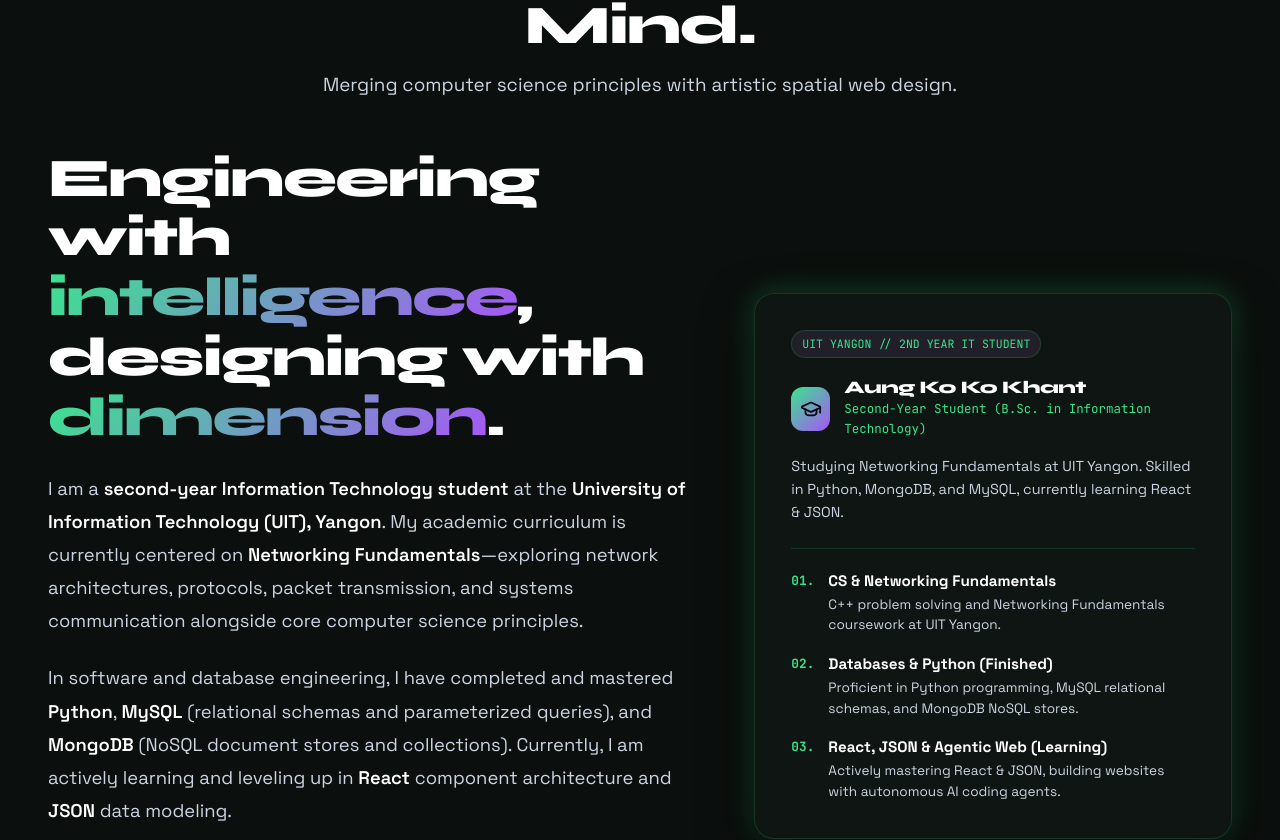
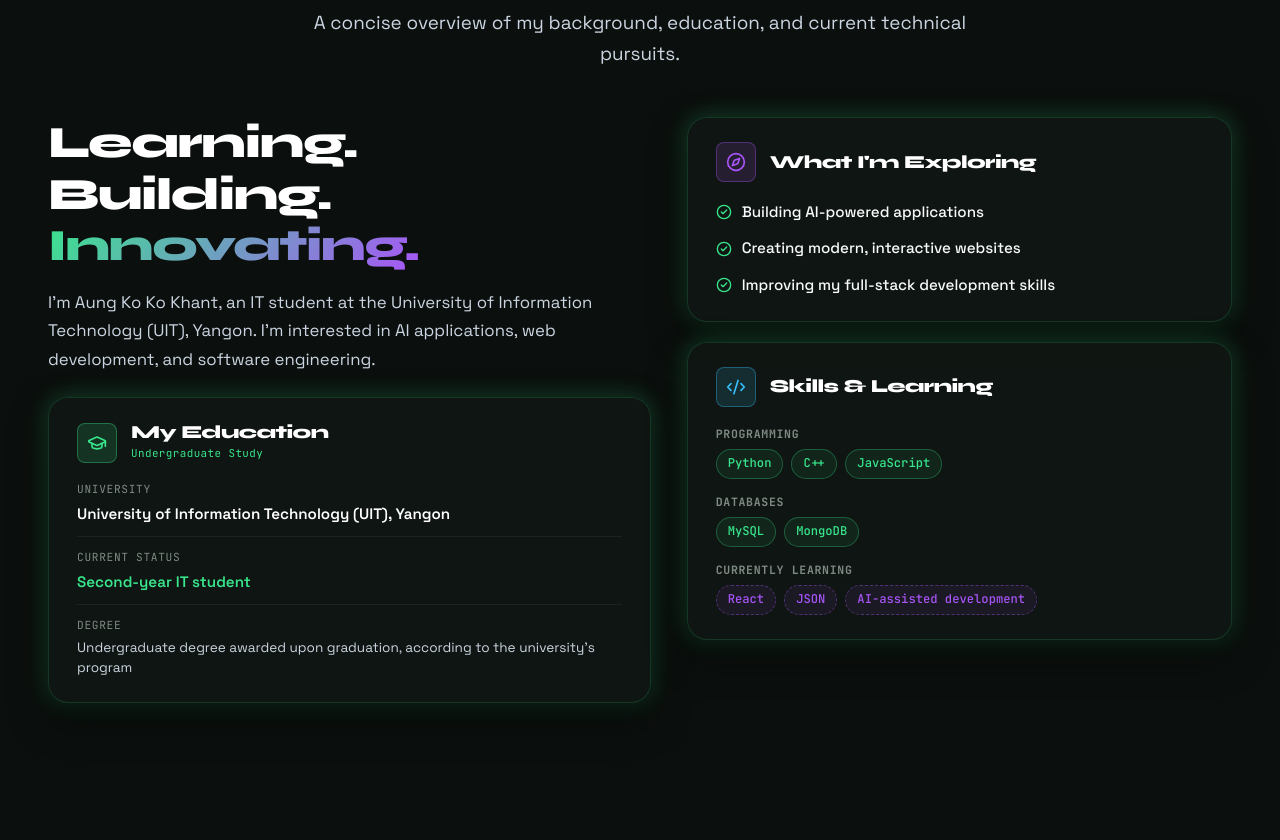
Before and after one commit to aungkokokhant1313-debug/portfolio, a React (Vite) app: page / in a window 1280 px wide. Shown: the part 1198-2038 px from the top of the page. Built offline with nearby package versions, Linux system fonts and the light colour scheme.

Commit message:
feat: update About section with concise, accurate education, skills, and exploration focus

```diff
--- a/src/components/About.jsx
+++ b/src/components/About.jsx
@@ -1,7 +1,7 @@
 import { motion } from 'framer-motion';
-import { GraduationCap } from 'lucide-react';
+import { GraduationCap, Code2, Compass, CheckCircle2 } from 'lucide-react';
 import SectionHeading from './SectionHeading';
-import { siteConfig } from '../data/siteConfig';
+import { aboutData } from '../data/aboutData';
 import '../styles/About.css';
 
 export default function About() {
@@ -9,106 +9,111 @@ export default function About() {
     <section id="about" className="section-wrapper">
       <div className="container">
         <SectionHeading
-          index="// 01. VISION & IDENTITY"
-          title="The Creative Mind."
-          subtitle="Merging computer science principles with artistic spatial web design."
+          index="// 01. ABOUT ME"
+          title="About Me."
+          subtitle="A concise overview of my background, education, and current technical pursuits."
         />
 
-        <div className="about-editorial-grid">
-          {/* Left Column: Large Editorial Narrative */}
+        <div className="about-balanced-grid">
+          {/* Left Column: Headline, Intro & Education Card */}
           <motion.div
-            className="about-editorial-text"
-            initial={{ opacity: 0, y: 30 }}
+            className="about-intro-column"
+            initial={{ opacity: 0, y: 24 }}
             whileInView={{ opacity: 1, y: 0 }}
-            viewport={{ once: true, margin: '-60px' }}
+            viewport={{ once: true, margin: '-50px' }}
             transition={{ duration: 0.6 }}
           >
-            <h3 className="editorial-headline-large">
-              Engineering with <span>intelligence</span>, designing with <span>dimension</span>.
+            {/* Main Headline */}
+            <h3 className="about-main-headline">
+              Learning. Building. <span>Innovating.</span>
             </h3>
 
-            <p className="editorial-body-p">
-              I am a <strong>second-year Information Technology student</strong> at the{' '}
-              <strong>University of Information Technology (UIT), Yangon</strong>. My academic curriculum is currently
-              centered on <strong>Networking Fundamentals</strong>—exploring network architectures, protocols, packet transmission,
-              and systems communication alongside core computer science principles.
+            {/* Short Introduction */}
+            <p className="about-main-intro">
+              {aboutData.intro}
             </p>
 
-            <p className="editorial-body-p">
-              In software and database engineering, I have completed and mastered <strong>Python</strong>, <strong>MySQL</strong> (relational
-              schemas and parameterized queries), and <strong>MongoDB</strong> (NoSQL document stores and collections). Currently, I am actively
-              learning and leveling up in <strong>React</strong> component architecture and <strong>JSON</strong> data modeling.
-            </p>
+            {/* Education Card */}
+            <div className="about-compact-card education-card">
+              <div className="card-header-row">
+                <div className="card-icon-box lime">
+                  <GraduationCap size={20} />
+                </div>
+                <div>
+                  <h4 className="card-title">{aboutData.education.title}</h4>
+                  <span className="card-sub-badge">Undergraduate Study</span>
+                </div>
+              </div>
 
-            <p className="editorial-body-p">
-              I combine these foundations with <strong>Agentic Web Development</strong>—leveraging autonomous AI coding agents
-              to rapidly architect, prototype, and ship clean, modern full-stack websites and AI-powered applications like{' '}
-              <strong>Crop Doctor AI</strong>.
-            </p>
-          </motion.div>
-
-          {/* Right Column: 3D Studio Artifact Card */}
-          <motion.div
-            className="about-3d-card"
-            initial={{ opacity: 0, scale: 0.95, y: 30 }}
-            whileInView={{ opacity: 1, scale: 1, y: 0 }}
-            viewport={{ once: true, margin: '-60px' }}
-            transition={{ duration: 0.6, delay: 0.2 }}
-          >
-            <span className="about-card-badge">UIT YANGON // 2ND YEAR IT STUDENT</span>
-
-            <div style={{ display: 'flex', alignItems: 'center', gap: '14px', marginBottom: '16px' }}>
-              <div
-                style={{
-                  width: '44px',
-                  height: '44px',
-                  borderRadius: '12px',
-                  background: 'linear-gradient(135deg, var(--accent-1), var(--accent-2))',
-                  display: 'flex',
-                  alignItems: 'center',
-                  justifyContent: 'center',
-                  color: '#08060E',
-                }}
-              >
-                <GraduationCap size={22} />
-              </div>
-              <div>
-                <h4 style={{ fontSize: '1.1rem', fontWeight: 800, color: '#FFFFFF', margin: 0 }}>
-                  {siteConfig.name}
-                </h4>
-                <div style={{ fontFamily: 'var(--font-mono)', fontSize: '0.78rem', color: 'var(--accent-1)' }}>
-                  {siteConfig.degree}
+              <div className="education-details-list">
+                <div className="edu-detail-row">
+                  <span className="edu-label">University</span>
+                  <span className="edu-value">{aboutData.education.university}</span>
+                </div>
+                <div className="edu-detail-row">
+                  <span className="edu-label">Current Status</span>
+                  <span className="edu-value highlight">{aboutData.education.status}</span>
+                </div>
+                <div className="edu-detail-row">
+                  <span className="edu-label">Degree</span>
+                  <span className="edu-value muted">{aboutData.education.degreeNote}</span>
                 </div>
               </div>
             </div>
+          </motion.div>
 
-            <p style={{ fontSize: '0.9rem', color: 'var(--text-secondary)', lineHeight: 1.6, margin: 0 }}>
-              Studying Networking Fundamentals at UIT Yangon. Skilled in Python, MongoDB, and MySQL, currently learning React & JSON.
-            </p>
-
-            <div className="creative-pillars">
-              <div className="pillar-item">
-                <span className="pillar-num">01.</span>
-                <div>
-                  <div className="pillar-title">CS & Networking Fundamentals</div>
-                  <div className="pillar-desc">C++ problem solving and Networking Fundamentals coursework at UIT Yangon.</div>
+          {/* Right Column: Focus & Skills Cards */}
+          <motion.div
+            className="about-cards-column"
+            initial={{ opacity: 0, y: 24 }}
+            whileInView={{ opacity: 1, y: 0 }}
+            viewport={{ once: true, margin: '-50px' }}
+            transition={{ duration: 0.6, delay: 0.15 }}
+          >
+            {/* Current Focus: What I'm Exploring */}
+            <div className="about-compact-card focus-card">
+              <div className="card-header-row">
+                <div className="card-icon-box purple">
+                  <Compass size={20} />
                 </div>
+                <h4 className="card-title">{aboutData.exploring.title}</h4>
               </div>
 
-              <div className="pillar-item">
-                <span className="pillar-num">02.</span>
-                <div>
-                  <div className="pillar-title">Databases & Python (Finished)</div>
-                  <div className="pillar-desc">Proficient in Python programming, MySQL relational schemas, and MongoDB NoSQL stores.</div>
+              <ul className="exploring-bullets-list">
+                {aboutData.exploring.points.map((point) => (
+                  <li key={point} className="exploring-bullet-item">
+                    <CheckCircle2 size={16} className="bullet-check-icon" />
+                    <span>{point}</span>
+                  </li>
+                ))}
+              </ul>
+            </div>
+
+            {/* Skills & Learning Card */}
+            <div className="about-compact-card skills-card">
+              <div className="card-header-row">
+                <div className="card-icon-box cyan">
+                  <Code2 size={20} />
                 </div>
+                <h4 className="card-title">Skills & Learning</h4>
               </div>
 
-              <div className="pillar-item">
-                <span className="pillar-num">03.</span>
-                <div>
-                  <div className="pillar-title">React, JSON & Agentic Web (Learning)</div>
-                  <div className="pillar-desc">Actively mastering React & JSON, building websites with autonomous AI coding agents.</div>
-                </div>
+              <div className="skills-learning-rows">
+                {aboutData.skillsLearning.map((group) => (
+                  <div key={group.category} className="skills-learning-row">
+                    <span className="skills-category-name">{group.category}</span>
+                    <div className="skills-chip-wrap">
+                      {group.skills.map((skill) => (
+                        <span
+                          key={skill}
+                          className={`skill-compact-chip ${group.tagColor === 'purple' ? 'learning' : 'ready'}`}
+                        >
+                          {skill}
+                        </span>
+                      ))}
+                    </div>
+                  </div>
+                ))}
               </div>
             </div>
           </motion.div>
--- /dev/null
+++ b/src/data/aboutData.js
@@ -0,0 +1,39 @@
+export const aboutData = {
+  headline: "Learning. Building. Innovating.",
+  intro:
+    "I'm Aung Ko Ko Khant, an IT student at the University of Information Technology (UIT), Yangon. I'm interested in AI applications, web development, and software engineering.",
+
+  education: {
+    title: "My Education",
+    university: "University of Information Technology (UIT), Yangon",
+    status: "Second-year IT student",
+    degreeNote: "Undergraduate degree awarded upon graduation, according to the university's program",
+  },
+
+  skillsLearning: [
+    {
+      category: "Programming",
+      skills: ["Python", "C++", "JavaScript"],
+      tagColor: "lime",
+    },
+    {
+      category: "Databases",
+      skills: ["MySQL", "MongoDB"],
+      tagColor: "lime",
+    },
+    {
+      category: "Currently Learning",
+      skills: ["React", "JSON", "AI-assisted development"],
+      tagColor: "purple",
+    },
+  ],
+
+  exploring: {
+    title: "What I'm Exploring",
+    points: [
+      "Building AI-powered applications",
+      "Creating modern, interactive websites",
+      "Improving my full-stack development skills",
+    ],
+  },
+};
--- a/src/data/siteConfig.js
+++ b/src/data/siteConfig.js
@@ -4,7 +4,7 @@ export const siteConfig = {
   tagline: "Agentic Web Developer & AI Application Engineer",
   statusLabel: "UIT 2ND YEAR // OPEN FOR INTERNSHIPS",
   university: "University of Information Technology (UIT), Yangon",
-  degree: "Second-Year Student (B.Sc. in Information Technology)",
+  degree: "Second-year IT student (Undergraduate Program)",
   location: "Yangon, Myanmar",
   heroDescription:
     "Second-year IT student at UIT Yangon studying Networking Fundamentals. Proficient in Python, MongoDB, and MySQL, currently learning React and JSON to engineer modern agentic web experiences.",
--- a/src/styles/About.css
+++ b/src/styles/About.css
@@ -1,112 +1,251 @@
-.about-editorial-grid {
+.about-balanced-grid {
   display: grid;
-  grid-template-columns: 1.15fr 0.85fr;
-  gap: 60px;
-  align-items: center;
+  grid-template-columns: 1.05fr 0.95fr;
+  gap: 36px;
+  align-items: start;
 }
 
-.about-editorial-text {
+.about-intro-column {
   display: flex;
   flex-direction: column;
-  gap: 24px;
 }
 
-.editorial-headline-large {
+.about-cards-column {
+  display: flex;
+  flex-direction: column;
+  gap: 20px;
+}
+
+/* Main Headline */
+.about-main-headline {
   font-family: var(--font-display);
-  font-size: clamp(2rem, 4.5vw, 3.4rem);
+  font-size: clamp(2rem, 3.6vw, 2.8rem);
   font-weight: 800;
-  line-height: 1.1;
+  line-height: 1.15;
   letter-spacing: -0.03em;
   color: #FFFFFF;
+  margin: 0 0 16px 0;
 }
 
-.editorial-headline-large span {
+.about-main-headline span {
   background: linear-gradient(135deg, var(--accent-1), var(--accent-2));
   -webkit-background-clip: text;
   -webkit-text-fill-color: transparent;
 }
 
-.editorial-body-p {
+/* Short Introduction */
+.about-main-intro {
   font-family: var(--font-sans);
-  font-size: 1.15rem;
-  line-height: 1.8;
+  font-size: 1.05rem;
+  line-height: 1.7;
   color: var(--text-secondary);
+  margin: 0 0 24px 0;
 }
 
-.editorial-body-p strong {
+/* Compact Glass Cards */
+.about-compact-card {
+  padding: 24px 28px;
+  background: var(--bg-card);
+  border: 1px solid var(--border-subtle);
+  border-radius: var(--radius-lg);
+  backdrop-filter: blur(14px);
+  -webkit-backdrop-filter: blur(14px);
+  box-shadow: 0 16px 36px rgba(0, 0, 0, 0.5), 0 0 25px var(--glow-primary);
+  transition: transform var(--transition-smooth), border-color var(--transition-smooth), box-shadow var(--transition-smooth);
+}
+
+.about-compact-card:hover {
+  transform: translateY(-3px);
+  border-color: var(--border-glow);
+  box-shadow: 0 20px 45px rgba(0, 0, 0, 0.65), 0 0 32px var(--glow-primary);
+}
+
+.card-header-row {
+  display: flex;
+  align-items: center;
+  gap: 14px;
+  margin-bottom: 18px;
+}
+
+.card-icon-box {
+  width: 40px;
+  height: 40px;
+  border-radius: var(--radius-sm);
+  display: flex;
+  align-items: center;
+  justify-content: center;
+  flex-shrink: 0;
+}
+
+.card-icon-box.lime {
+  background: rgba(57, 229, 140, 0.14);
+  border: 1px solid rgba(57, 229, 140, 0.35);
+  color: var(--accent-1);
+}
+
+.card-icon-box.purple {
+  background: rgba(168, 85, 247, 0.14);
+  border: 1px solid rgba(168, 85, 247, 0.35);
+  color: var(--accent-2);
+}
+
+.card-icon-box.cyan {
+  background: rgba(56, 189, 248, 0.14);
+  border: 1px solid rgba(56, 189, 248, 0.35);
+  color: var(--accent-3);
+}
+
+.card-title {
+  font-family: var(--font-display);
+  font-size: 1.15rem;
+  font-weight: 800;
   color: #FFFFFF;
+  margin: 0;
+}
+
+.card-sub-badge {
+  font-family: var(--font-mono);
+  font-size: 0.68rem;
+  color: var(--accent-1);
+  letter-spacing: 0.04em;
+  display: block;
+  margin-top: 2px;
+}
+
+/* Education Details List */
+.education-details-list {
+  display: flex;
+  flex-direction: column;
+  gap: 12px;
+}
+
+.edu-detail-row {
+  display: flex;
+  flex-direction: column;
+  gap: 3px;
+  padding-bottom: 10px;
+  border-bottom: 1px solid rgba(255, 255, 255, 0.06);
+}
+
+.edu-detail-row:last-child {
+  border-bottom: none;
+  padding-bottom: 0;
+}
+
+.edu-label {
+  font-family: var(--font-mono);
+  font-size: 0.7rem;
+  color: var(--text-muted);
+  text-transform: uppercase;
+  letter-spacing: 0.06em;
+}
+
+.edu-value {
+  font-family: var(--font-sans);
+  font-size: 0.95rem;
+  font-weight: 600;
+  color: #FFFFFF;
+}
+
+.edu-value.highlight {
+  color: var(--accent-1);
+}
+
+.edu-value.muted {
+  font-size: 0.85rem;
+  font-weight: 400;
+  color: var(--text-secondary);
+  line-height: 1.45;
+}
+
+/* Exploring Bullet Points */
+.exploring-bullets-list {
+  list-style: none;
+  padding: 0;
+  margin: 0;
+  display: flex;
+  flex-direction: column;
+  gap: 12px;
+}
+
+.exploring-bullet-item {
+  display: flex;
+  align-items: center;
+  gap: 10px;
+  font-family: var(--font-sans);
+  font-size: 0.95rem;
+  color: var(--text-primary);
+  font-weight: 500;
+}
+
+.bullet-check-icon {
+  color: var(--accent-1);
+  flex-shrink: 0;
+}
+
+/* Skills & Learning Rows */
+.skills-learning-rows {
+  display: flex;
+  flex-direction: column;
+  gap: 14px;
+}
+
+.skills-learning-row {
+  display: flex;
+  flex-direction: column;
+  gap: 6px;
+}
+
+.skills-category-name {
+  font-family: var(--font-mono);
+  font-size: 0.72rem;
+  color: var(--text-muted);
+  text-transform: uppercase;
+  letter-spacing: 0.06em;
   font-weight: 600;
 }
 
-/* 3D Glass Artifact Card */
-.about-3d-card {
-  padding: 36px;
-  background: var(--bg-card);
-  border: 1px solid var(--border-subtle);
-  border-radius: var(--radius-lg);
-  backdrop-filter: blur(16px);
-  position: relative;
-  overflow: hidden;
-  box-shadow: 0 20px 50px rgba(0, 0, 0, 0.6), 0 0 30px var(--glow-primary);
-  transition: all var(--transition-smooth);
+.skills-chip-wrap {
+  display: flex;
+  flex-wrap: wrap;
+  gap: 8px;
 }
 
-.about-3d-card:hover {
-  border-color: var(--border-glow);
-  transform: translateY(-4px);
+.skill-compact-chip {
+  font-family: var(--font-mono);
+  font-size: 0.76rem;
+  font-weight: 500;
+  padding: 4px 11px;
+  border-radius: var(--radius-full);
+  transition: all 0.2s ease;
 }
 
-.about-card-badge {
-  font-family: var(--font-mono);
-  font-size: 0.72rem;
+.skill-compact-chip.ready {
+  background: rgba(57, 229, 140, 0.08);
   color: var(--accent-1);
-  padding: 4px 10px;
-  border-radius: var(--radius-full);
-  background: rgba(192, 132, 252, 0.1);
-  border: 1px solid var(--border-subtle);
-  display: inline-block;
-  margin-bottom: 20px;
+  border: 1px solid rgba(57, 229, 140, 0.3);
 }
 
-.creative-pillars {
-  display: flex;
-  flex-direction: column;
-  gap: 16px;
-  margin-top: 24px;
-  padding-top: 20px;
-  border-top: 1px solid var(--border-subtle);
+.skill-compact-chip.ready:hover {
+  background: rgba(57, 229, 140, 0.16);
+  border-color: var(--accent-1);
 }
 
-.pillar-item {
-  display: flex;
-  align-items: flex-start;
-  gap: 14px;
+.skill-compact-chip.learning {
+  background: rgba(168, 85, 247, 0.08);
+  color: var(--accent-2);
+  border: 1px dashed rgba(168, 85, 247, 0.4);
 }
 
-.pillar-num {
-  font-family: var(--font-mono);
-  font-size: 0.8rem;
-  color: var(--accent-1);
-  font-weight: 700;
-  margin-top: 2px;
+.skill-compact-chip.learning:hover {
+  background: rgba(168, 85, 247, 0.16);
+  border-color: var(--accent-2);
 }
 
-.pillar-title {
-  font-size: 0.95rem;
-  font-weight: 700;
-  color: #FFFFFF;
-  margin-bottom: 2px;
-}
-
-.pillar-desc {
-  font-size: 0.85rem;
-  color: var(--text-secondary);
-  line-height: 1.5;
-}
-
+/* Responsive */
 @media (max-width: 900px) {
-  .about-editorial-grid {
+  .about-balanced-grid {
     grid-template-columns: 1fr;
-    gap: 40px;
+    gap: 28px;
   }
 }
```
